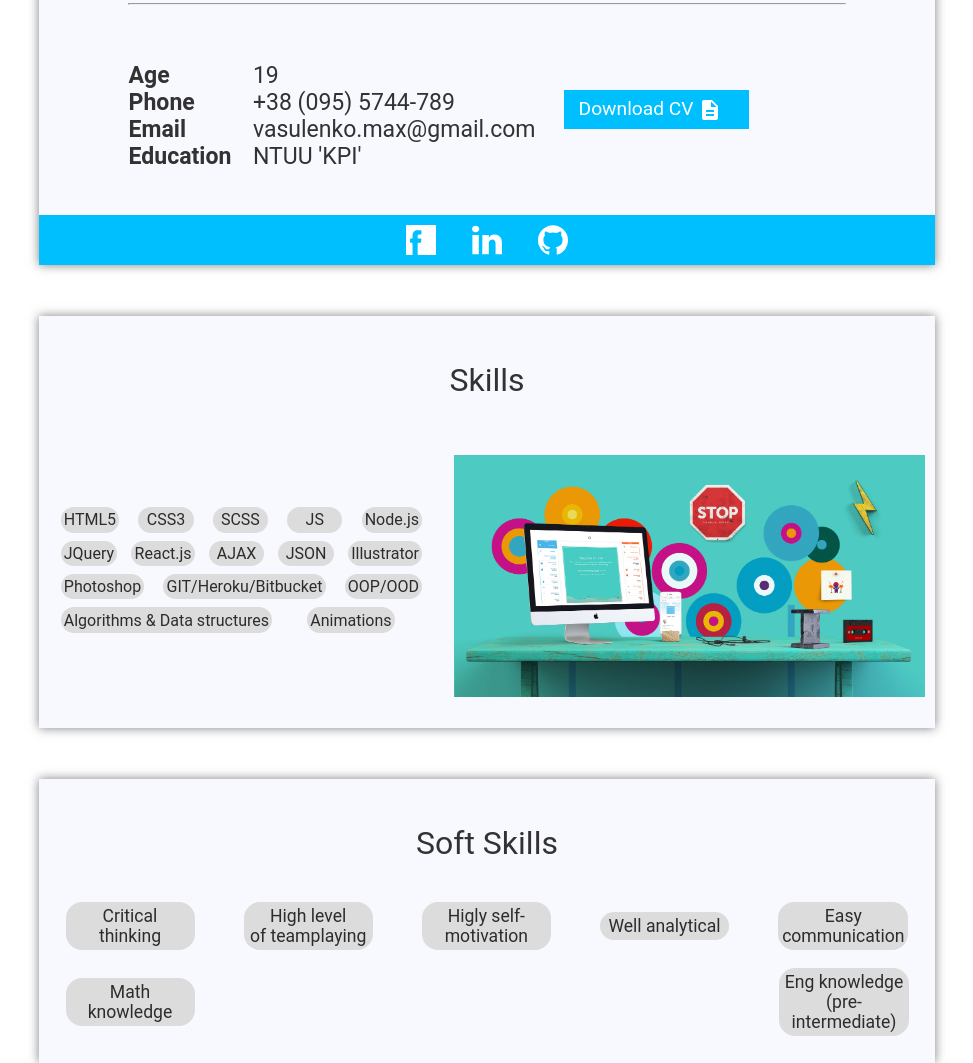
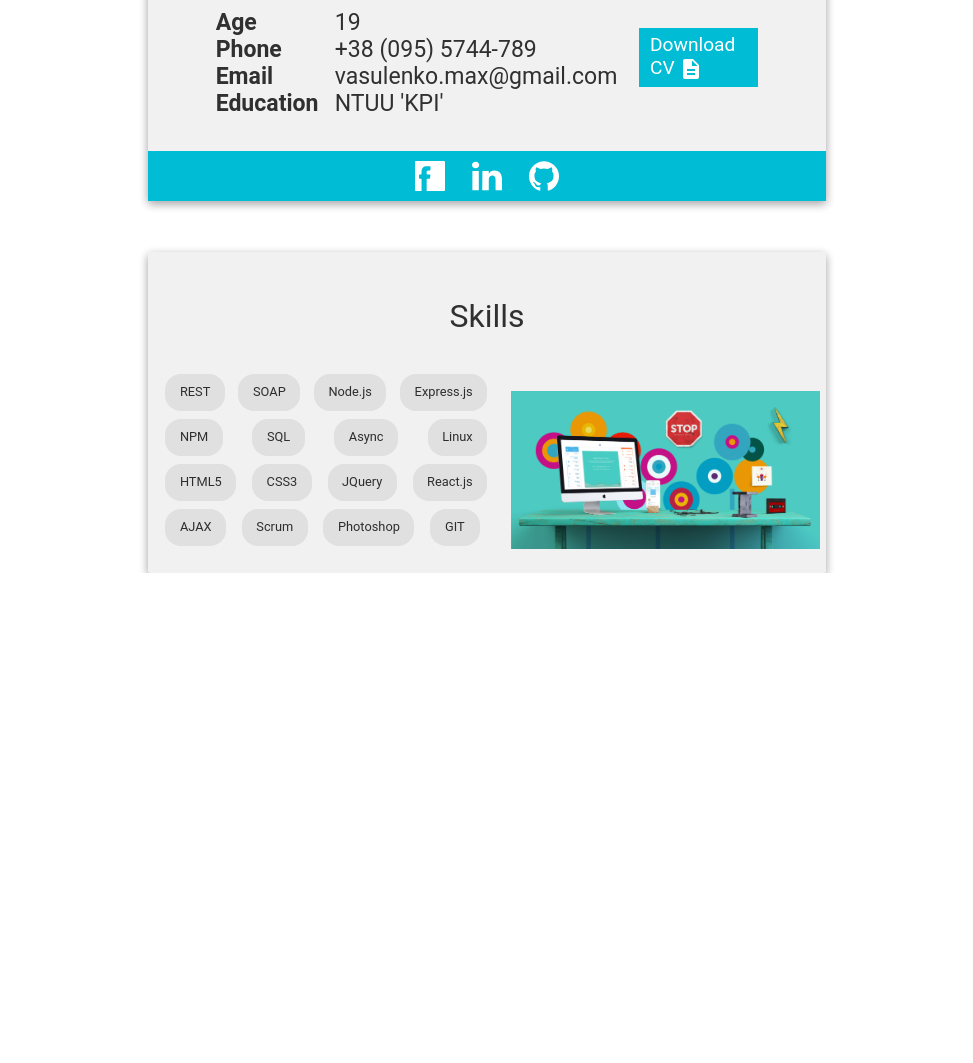
Before and after one commit to vasulenko/vasulenko.githab.io, a plain HTML site: page index.html in a window 1280 px wide. Shown: the part 484-1547 px from the top of the page, without its empty margins (153-1126 px from the left). After the commit the page ends 1057 px from the top, so only its background shows below. Drawn offline with Linux system fonts and the light colour scheme.

Commit message:
Update skill list and favicon

```diff
--- a/index.html
+++ b/index.html
@@ -9,7 +9,7 @@
     <meta name="viewport" content="width=device-width, initial-scale=1">
     <title>Vasulenko M.O.</title>
     <link href="static/css/style.css" rel="stylesheet">
-    <link rel="SHORTCUT ICON" href="static/img/favicon.ico">
+    <link rel="SHORTCUT ICON" href="static/img/favicon_img.ico">
     <link rel="stylesheet" href="static/css/font-awesome.min.css">
     <link href="static/css/font-Ubuntu.css" rel="stylesheet"> </head>
 
@@ -38,14 +38,6 @@
                     <p>vasulenko.max@gmail.com</p>
                     <p>NTUU 'KPI'</p>
                 </div>
-                <!--<div class="about_content">
-                    <p><b>Email</b> </p>
-
-                </div>
-                <div class="about_content">
-                    <p><b>Education</b></p>
-
-                </div>-->
                 <a href="doc/Vasulenko_MO.pdf" class="button">Download CV <svg viewBox="0 0 24 24" style="display: inline-block; color: rgba(0, 0, 0, 0.870588); fill: rgb(255, 255, 255); height: 24px; width: 24px; user-select: none; transition: all 450ms cubic-bezier(0.23, 1, 0.32, 1) 0ms; vertical-align: middle; margin-left: 0px; margin-right: 12px;"><path d="M14 2H6c-1.1 0-1.99.9-1.99 2L4 20c0 1.1.89 2 1.99 2H18c1.1 0 2-.9 2-2V8l-6-6zm2 16H8v-2h8v2zm0-4H8v-2h8v2zm-3-5V3.5L18.5 9H13z"></path></svg></a>
             </div>
             <div class="link_page">
@@ -88,19 +80,34 @@
             <div class="skills">
                 <div class="skills_parrent">
                     <div class="skills_child">
+                        <p>REST</p>
+                    </div>
+                    <div class="skills_child">
+                        <p>SOAP</p>
+                    </div>
+                    <div class="skills_child">
+                        <p>Node.js</p>
+                    </div>
+                    <div class="skills_child">
+                        <p>Express.js</p>
+                    </div>
+                    <div class="skills_child">
+                        <p>NPM</p>
+                    </div>
+                    <div class="skills_child">
+                        <p>SQL</p>
+                    </div>
+                    <div class="skills_child">
+                        <p>Async</p>
+                    </div>
+                    <div class="skills_child">
+                        <p>Linux</p>
+                    </div>
+                    <div class="skills_child">
                         <p>HTML5</p>
                     </div>
                     <div class="skills_child">
                         <p>CSS3</p>
-                        </div>
-                        <div class="skills_child">
-                            <p>SCSS</p>
-                        </div>
-                        <div class="skills_child">
-                            <p>JS</p>
-                        </div>
-                        <div class="skills_child">
-                            <p>Node.js</p>
                     </div>
                     <div class="skills_child">
                         <p>JQuery</p>
@@ -112,33 +119,24 @@
                         <p>AJAX</p>
                     </div>
                     <div class="skills_child">
-                            <p>JSON</p>
-                        </div>
-                        <div class="skills_child">
-                            <p>Illustrator</p>
+                        <p>Scrum</p>
                     </div>
                     <div class="skills_child">
                         <p>Photoshop</p>
                     </div>
                     <div class="skills_child">
-                            <p>GIT/Heroku/Bitbucket</p>
+                        <p>GIT</p>
                     </div>
-                        <div class="skills_child">
-                            <p>OOP/OOD</p>
-                        </div>
-                        <div class="skills_child">
-                            <p>Algorithms&nbsp&&nbspData&nbspstructures</p>
-                        </div>
-                        <div class="skills_child">
-                            <p>Animations</p>
-                        </div>
+
+
                     <div class="skills_child_img"></div>
                 </div>
                 <div class="skills_map"><img class="skills_img" src="static/img/front_img.jpg"></div>
                 <br> </div>
         </div>
+        <!--
         <div class="content">
-                <p class="article">Soft Skills</p>
+            <p class="article left">Expirience</p>
             <div class="softSkillsWrapper">
                 <div class="softSkills">Critical thinking</div>
                 <div class="softSkills">High&nbsplevel of&nbspteamplaying</div>
@@ -148,7 +146,7 @@
                 <div class="softSkills">Math knowledge</div>
                 <div class="softSkills">Eng&nbspknowledge (pre-intermediate)</div>
             </div>
-                <br> </div>
+            <br> </div> -->
     </div>
     <script src="static/js/properties.js"></script>
 </body>
--- a/static/css/style.css
+++ b/static/css/style.css
@@ -1,16 +1,18 @@
- body{
+ body {
      margin: 0;
      text-decoration: none;
      font-family: 'Ubuntu', sans-serif;
      color: rgba(0, 0, 0, 0.8);
  }
-.wrapper{
-    background-color: deepskyblue;
-    width:100%;
+
+ .wrapper {
+     background-color: #00BCD4;
+     width: 100%;
      height: 50vh;
      position: absolute;
-    font-family:'Roboto';
+     font-family: 'Roboto';
  }
+
  .container {
      width: 20%;
      margin-left: auto;
@@ -30,42 +32,49 @@
      left: 0;
      width: 100%;
      height: 100%;
+ }
 
-}
-.content{
+ .content {
+     font-family: Roboto, sans-serif;
      height: auto;
-    width: 70%;
+     width: 53%;
      margin-left: auto;
      margin-right: auto;
      margin-top: 20vh;
      position: relative;
-    background-color: ghostwhite;
+     background-color: rgb(241, 241, 241);
      padding-top: 5vh;
      margin-bottom: 2vh;
-    box-shadow: 0 0 10px rgba(0,0,0,0.5);
+     border-radius: 2px;
+     box-shadow: rgba(0, 0, 0, 0.16) 0px 3px 10px, rgba(0, 0, 0, 0.23) 0px 3px 10px;
  }
+
  .content:nth-child(n+2) {
      margin-top: 4%;
      padding-top: 1%;
  }
-.main_info{
-    width:100%;
+
+ .main_info {
+     width: 100%;
      height: auto;
      position: relative;
      text-align: center;
      font-size: 2em;
  }
+
  .main_info hr {
      width: 80%;
      margin-left: auto;
      margin-right: auto;
  }
-.main_info p{
+
+ .main_info p {
      margin-top: 1vh;
      margin-bottom: 1vh;
      margin-left: auto;
  }
-.main_info_photo{
+
+ .main_info_photo {
      border-radius: 100%;
      height: 70%;
      width: 70%;
@@ -73,7 +82,8 @@
      margin-right: auto;
      transition-duration: 0.5s;
  }
-.about{
+
+ .about {
      text-align: left;
      padding-top: 3%;
      width: 80%;
@@ -86,10 +96,12 @@
      font-size: 1.2em;
      margin-bottom: 5%;
  }
+
  .button {
-    background-color: deepskyblue;
+     background-color: #00BCD4;
      padding: 1% 2% 1% 2%;
  }
+
  .about a {
      margin-left: auto;
      margin-left: 4%;
@@ -97,46 +109,54 @@
      text-decoration: none;
      color: #fff;
  }
+
  .about_content:nth-child(2) {
      margin-left: 3%;
  }
+
  .about_content {
-
      margin-top: 2%;
      display: flex;
      justify-content: space-between;
      align-items: flex-start;
      flex-flow: column nowrap;
  }
-.about_content p{
-    margin:0;
+
+ .about_content p {
+     margin: 0;
      font-size: 1.2em;
-    font-family:'Roboto';
+     font-family: 'Roboto';
  }
-.link_page{
+
+ .link_page {
      width: 100%;
-
      margin-top: 3vh;
      display: flex;
      align-items: center;
      justify-content: center;
-    background-color: deepskyblue;
-
+     background-color: #00BCD4;
      min-height: 50px;
  }
+
  .link_page a {
-
      width: 30px;
      height: 30px;
      margin-left: 2%;
      margin-right: 2%;
  }
-.article{
+
+ .article {
      text-align: center;
      font-size: 2em;
      width: 100%;
  }
-.skills{
+
+ .left {
+     margin-left: 4%;
+     text-align: left;
+ }
+
+ .skills {
      width: 100%;
      display: flex;
      flex-flow: row nowrap;
@@ -144,54 +164,61 @@
      align-items: center;
      padding-bottom: 3%;
  }
-.skills_parrent{
+
+ .skills_parrent {
      display: flex;
      align-items: center;
      justify-content: space-between;
      flex-flow: row wrap;
      margin-left: 2%;
      margin-right: 2%;
+ }
 
-}
-.skills_child{
+ .skills_child {
      text-align: center;
      flex-basis: 15%;
-    background-color: gainsboro;
+     background-color: rgb(224, 224, 224);
+     ;
      border-radius: 16px;
-    font-size: 1.0em;
+     font-size: 0.8em;
+     border: 10px;
+     margin: 4px;
      cursor: pointer;
+     font-weight: 400;
+     line-height: 32px;
+     padding-left: 12px;
+     padding-right: 12px;
      text-decoration: none;
      box-sizing: border-box;
-    margin-top: 1vh;
-    transform: rotate(0deg);
-    transition-duration: 0.5s;
-    margin-left: 1%;
-    margin-right: 1%;
  }
-.skills_child:hover{
+
+ .skills_child:hover {
      /*transform: scale(1.2,1.2);
     transition-duration: 0.5s;*/
      cursor: pointer;
      background-color: #c6c6c6;
  }
-.social-icon {
 
-}
-.skills_child p{
+ .social-icon {}
+
+ .skills_child p {
      margin: 0;
      padding: 0.2em;
  }
+
  .skills_map {
      width: 170%;
  }
-.skills_img{
+
+ .skills_img {
      margin-top: 3vh;
-    width:96%;
-    height:100%;
+     width: 96%;
+     height: 100%;
      margin-left: 2%;
      margin-right: 2%;
  }
-.softSkillsWrapper{
+
+ .softSkillsWrapper {
      display: flex;
      justify-content: space-between;
      align-items: center;
@@ -199,25 +226,28 @@
      margin-left: 2%;
      margin-right: 2%;
  }
-.softSkills{
+
+ .softSkills {
      background-color: gainsboro;
      text-align: center;
      flex-basis: 15%;
      font-size: 1.1em;
      text-decoration: none;
      box-sizing: border-box;
-    font-family:'Roboto';
-    height:auto;
+     font-family: 'Roboto';
+     height: auto;
      border-radius: 16px;
      padding: 0.5vh;
      margin: 1%;
  }
-.softSkills:hover{
-    transform: scale(1.2,1.2);
+
+ .softSkills:hover {
+     transform: scale(1.2, 1.2);
      transition-duration: 0.5s;
      cursor: pointer;
      background-color: #c6c6c6;
  }
+
  @media screen and (max-width:1024px) {
      .content {
          width: 90%;
@@ -229,5 +259,4 @@
          width: 100%;
          text-align: center;
      }
-
  }
```
Also changed, not shown: static/img/favicon.ico (deleted), static/img/favicon_img.ico (added). Lines whose indentation alone changed are shown as unchanged.
